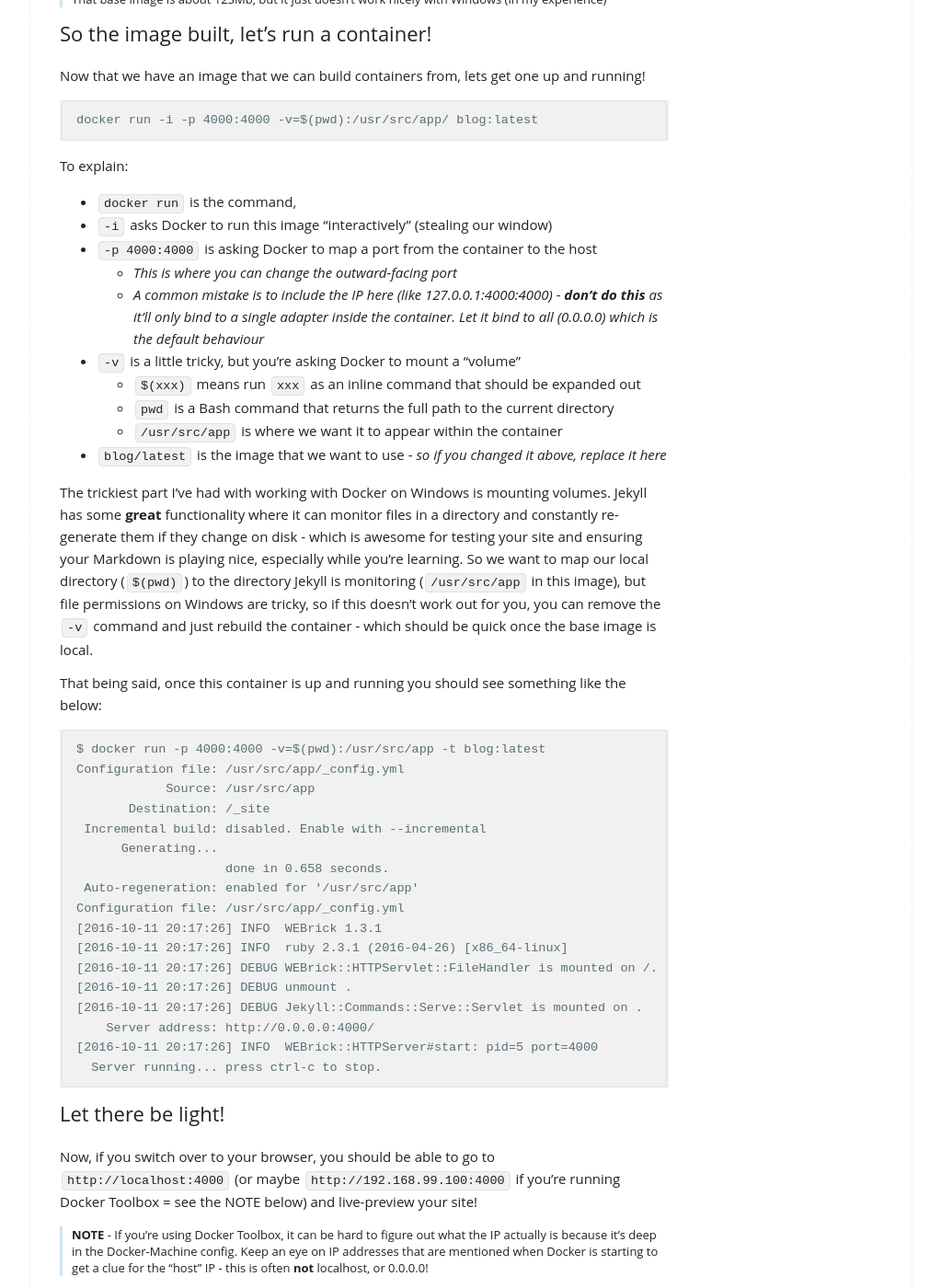
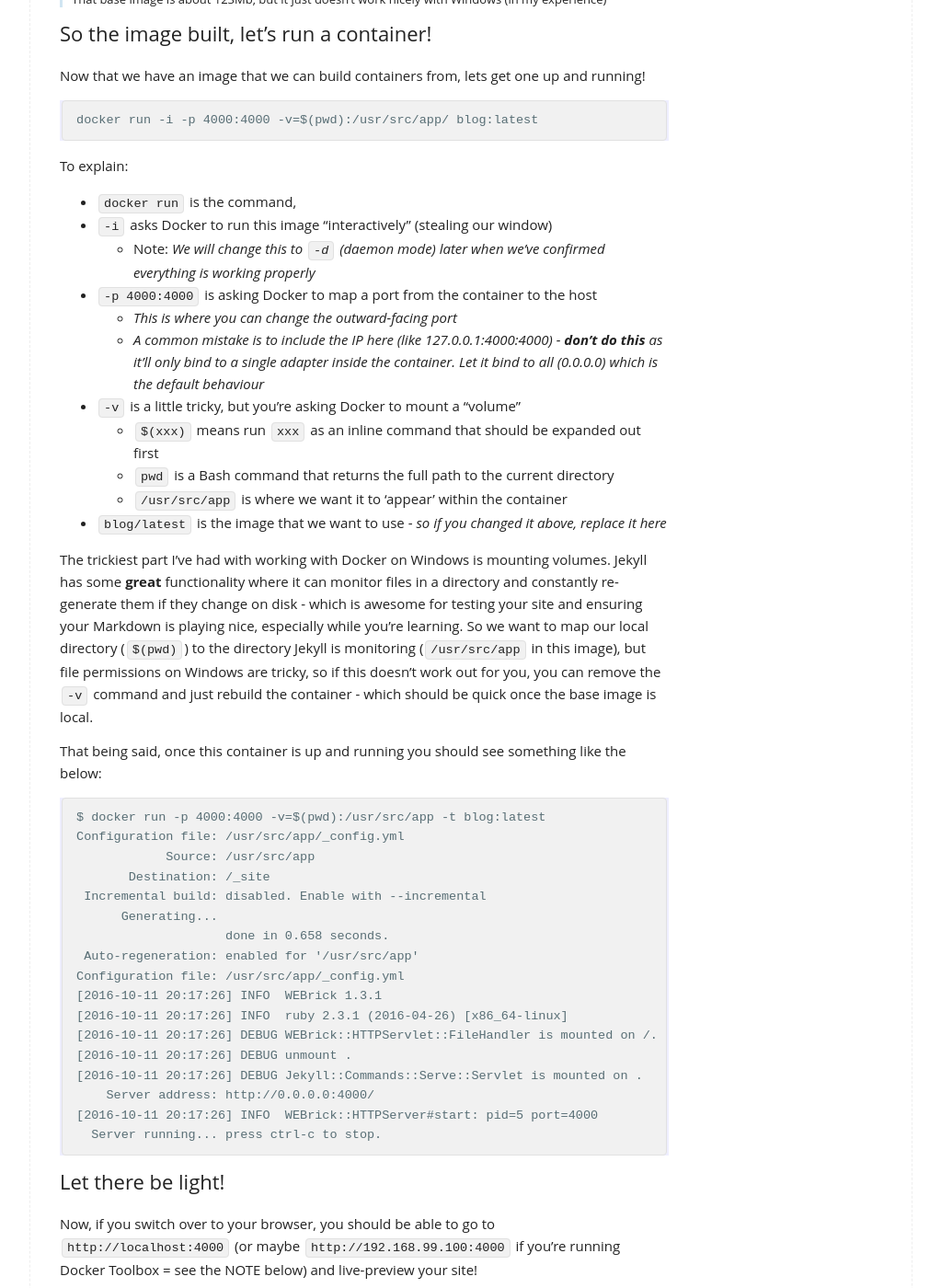
Before and after one commit to PHeonix25/PHeonix25.github.io, a Jekyll site: the page built from _posts/2016-10-08-Getting-started-with-Jekyll-Part-4.md, in a window 1280 px wide and 1400 px high, scrolled down 3369 px. Shown: the whole window at 92% size, without its empty margins (128-1151 px from the left). Built offline with Jekyll 4.4.1, drawn with Linux system fonts in a browser that asks for light colours; comment, search, counter and statistics services are not loaded; some of the changed text lies outside the part shown.

Commit message:
Added some commentary after re-reading

````diff
--- a/_posts/2016-10-08-Getting-started-with-Jekyll-Part-4.md
+++ b/_posts/2016-10-08-Getting-started-with-Jekyll-Part-4.md
@@ -71,7 +71,7 @@
 *If this command makes sense to you - feel free to skip ahead to the next section. If not, basically we're saying the following:*
 
 - `docker build` is the command,
-- `.` is the "working directory that contains our `Dockerfile`
+- `.` is the "working directory" that contains our `Dockerfile`
 - `-t blog:latest` is the "tag" that we're going to name our image (the 'latest' version of our 'blog') - but you can change this to whatever you want.
 
 Hopefully after running the `docker build` command, it looks something like the snippet below:
@@ -134,13 +134,14 @@
 
 - `docker run` is the command,
 - `-i` asks Docker to run this image "interactively" (stealing our window)
+  - Note: *We will change this to `-d` (daemon mode) later when we've confirmed everything is working properly*
 - `-p 4000:4000` is asking Docker to map a port from the container to the host
   - *This is where you can change the outward-facing port*
   - *A common mistake is to include the IP here (like 127.0.0.1:4000:4000) - **don't do this** as it'll only bind to a single adapter inside the container. Let it bind to all (0.0.0.0) which is the default behaviour*
 - `-v` is a little tricky, but you're asking Docker to mount a "volume"
-  - `$(xxx)` means run `xxx` as an inline command that should be expanded out
+  - `$(xxx)` means run `xxx` as an inline command that should be expanded out first
   - `pwd` is a Bash command that returns the full path to the current directory
-  - `/usr/src/app` is where we want it to appear within the container
+  - `/usr/src/app` is where we want it to 'appear' within the container
 - `blog/latest` is the image that we want to use - *so if you changed it above, replace it here*
 
 The trickiest part I've had with working with Docker on Windows is mounting volumes. Jekyll has some **great** functionality where it can monitor files in a directory and constantly re-generate them if they change on disk - which is awesome for testing your site and ensuring your Markdown is playing nice, especially while you're learning.
@@ -180,6 +181,8 @@
 Regenerating: 1 file(s) changed at 2016-10-10 20:17:38 [2016-10-10 20:17:38]
     ...done in 0.268916244 seconds.
 ```
+
+... and there you go, you've got Jekyll running inside a Docker container, with mapped ports and constant page regeneration. You're ready to roll!
 
 ## EEK, nothing rendered for me (or I see "site returned no data")
 
````
